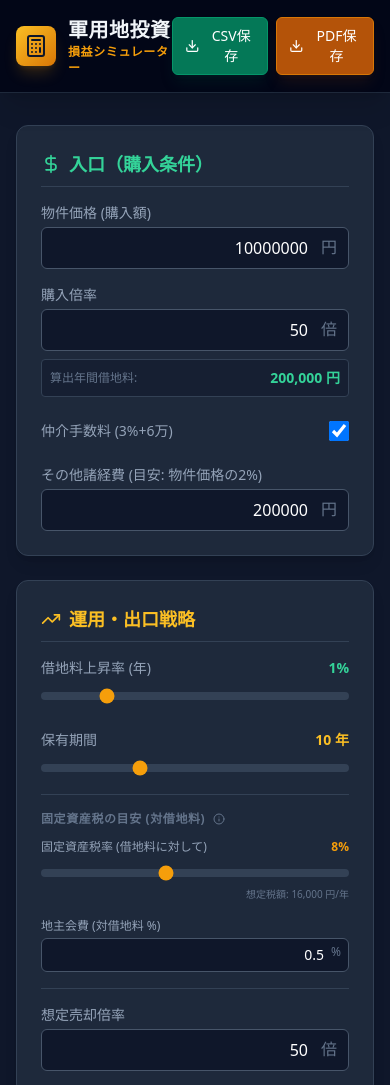
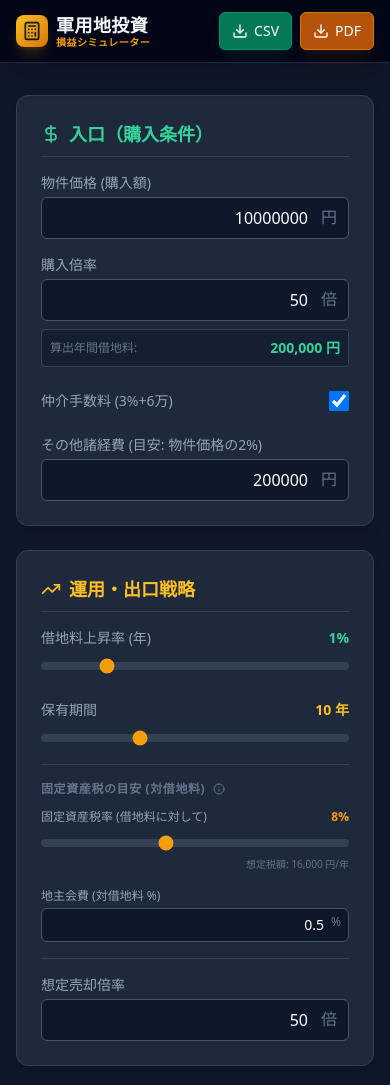
Before and after one commit to yuto-app/military-land-investment-simulator, a plain HTML site: page index.html in a window 390 px wide. Shown: the top 1085 px of the page. Drawn offline with nearby package versions, Linux system fonts and the light colour scheme.

Commit message:
Update index.html

```diff
--- a/index.html
+++ b/index.html
@@ -39,27 +39,27 @@
     <div id="app" v-cloak>
         <!-- Header -->
         <header class="bg-slate-950 border-b border-slate-800 sticky top-0 z-10 shadow-xl">
-            <div class="max-w-7xl mx-auto px-4 sm:px-6 lg:px-8 py-4 flex items-center justify-between">
-                <div class="flex items-center space-x-3">
-                    <div class="bg-gradient-to-br from-amber-400 to-amber-600 p-2 rounded-lg shadow-lg shadow-amber-500/20">
+            <div class="max-w-7xl mx-auto px-4 sm:px-6 lg:px-8 py-3 sm:py-4 flex items-center justify-between">
+                <div class="flex items-center space-x-2 sm:space-x-3 flex-shrink-0">
+                    <div class="bg-gradient-to-br from-amber-400 to-amber-600 p-1.5 sm:p-2 rounded-lg shadow-lg shadow-amber-500/20 flex-shrink-0">
                         <!-- Calculator Icon -->
-                        <svg xmlns="http://www.w3.org/2000/svg" width="24" height="24" viewBox="0 0 24 24" fill="none" stroke="#0f172a" stroke-width="2" stroke-linecap="round" stroke-linejoin="round"><rect width="16" height="20" x="4" y="2" rx="2"/><line x1="8" x2="16" y1="6" y2="6"/><line x1="16" x2="16" y1="14" y2="18"/><path d="M16 10h.01"/><path d="M12 10h.01"/><path d="M8 10h.01"/><path d="M12 14h.01"/><path d="M8 14h.01"/><path d="M12 18h.01"/><path d="M8 18h.01"/></svg>
+                        <svg xmlns="http://www.w3.org/2000/svg" viewBox="0 0 24 24" fill="none" stroke="#0f172a" stroke-width="2" stroke-linecap="round" stroke-linejoin="round" class="w-5 h-5 sm:w-6 sm:h-6"><rect width="16" height="20" x="4" y="2" rx="2"/><line x1="8" x2="16" y1="6" y2="6"/><line x1="16" x2="16" y1="14" y2="18"/><path d="M16 10h.01"/><path d="M12 10h.01"/><path d="M8 10h.01"/><path d="M12 14h.01"/><path d="M8 14h.01"/><path d="M12 18h.01"/><path d="M8 18h.01"/></svg>
                     </div>
-                    <div>
-                        <h1 class="text-xl font-bold text-slate-100 tracking-wide">軍用地投資</h1>
-                        <p class="text-xs text-amber-500 font-bold tracking-wider uppercase">損益シミュレーター</p>
+                    <div class="whitespace-nowrap">
+                        <h1 class="text-lg sm:text-xl font-bold text-slate-100 tracking-wide leading-tight">軍用地投資</h1>
+                        <p class="text-[10px] sm:text-xs text-amber-500 font-bold tracking-wider uppercase leading-tight">損益シミュレーター</p>
                     </div>
                 </div>
-                <div class="flex space-x-2">
-                    <button @click="saveCSV" class="flex items-center space-x-2 bg-emerald-700 hover:bg-emerald-600 text-white px-3 py-2 rounded-md transition text-sm font-medium border border-emerald-600 shadow-lg shadow-emerald-900/20 active:scale-95">
-                        <!-- Download Icon (Same for CSV) -->
+                <div class="flex space-x-2 flex-shrink-0">
+                    <button @click="saveCSV" class="flex items-center space-x-1.5 bg-emerald-700 hover:bg-emerald-600 text-white px-3 py-2 rounded-md transition text-sm font-medium border border-emerald-600 shadow-lg shadow-emerald-900/20 active:scale-95">
+                        <!-- Download Icon -->
                         <svg xmlns="http://www.w3.org/2000/svg" width="16" height="16" viewBox="0 0 24 24" fill="none" stroke="currentColor" stroke-width="2" stroke-linecap="round" stroke-linejoin="round"><path d="M21 15v4a2 2 0 0 1-2 2H5a2 2 0 0 1-2-2v-4"/><polyline points="7 10 12 15 17 10"/><line x1="12" x2="12" y1="15" y2="3"/></svg>
-                        <span>CSV保存</span>
+                        <span>CSV</span>
                     </button>
-                    <button @click="savePDF" class="flex items-center space-x-2 bg-amber-700 hover:bg-amber-600 text-white px-3 py-2 rounded-md transition text-sm font-medium border border-amber-600 shadow-lg shadow-amber-900/20 active:scale-95">
-                        <!-- Download Icon (Unified) -->
+                    <button @click="savePDF" class="flex items-center space-x-1.5 bg-amber-700 hover:bg-amber-600 text-white px-3 py-2 rounded-md transition text-sm font-medium border border-amber-600 shadow-lg shadow-amber-900/20 active:scale-95">
+                        <!-- Download Icon -->
                         <svg xmlns="http://www.w3.org/2000/svg" width="16" height="16" viewBox="0 0 24 24" fill="none" stroke="currentColor" stroke-width="2" stroke-linecap="round" stroke-linejoin="round"><path d="M21 15v4a2 2 0 0 1-2 2H5a2 2 0 0 1-2-2v-4"/><polyline points="7 10 12 15 17 10"/><line x1="12" x2="12" y1="15" y2="3"/></svg>
-                        <span>PDF保存</span>
+                        <span>PDF</span>
                     </button>
                 </div>
             </div>
```
